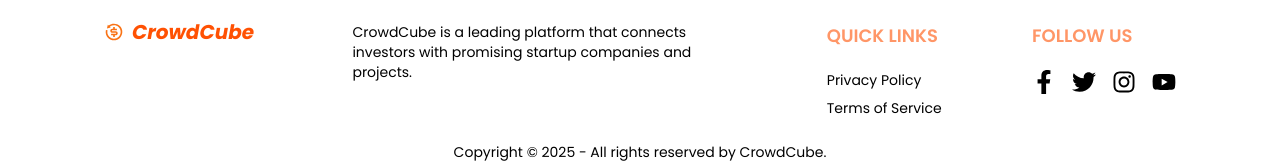
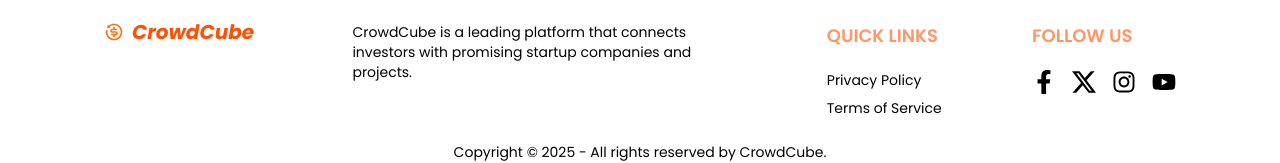
Before and after one commit to RaihanIslamRauf/b-10-a-10-client-side, a React (Vite) app: page /login in a window 1280 px wide. Shown: the part 882-1045 px from the top of the page. Built offline with nearby package versions, Linux system fonts and the light colour scheme; no server answers.

Commit message:
fixed social media links on footer and deployed to firebase

```diff
--- a/src/components/Footer.jsx
+++ b/src/components/Footer.jsx
@@ -1,4 +1,5 @@
-import { FaFacebookF, FaTwitter, FaInstagram, FaYoutube } from "react-icons/fa";
+import { FaFacebookF, FaInstagram, FaYoutube } from "react-icons/fa";
+import { SiX } from "react-icons/si";
 import { RiRefund2Line } from "react-icons/ri";
 import { Link } from "react-router-dom";
 
@@ -20,11 +21,9 @@
           <h6 className="footer-title text-lg font-semibold mb-3 text-[#FF5103]">Quick Links</h6>
           <ul className="flex flex-col gap-2">
             <li>
-              {/* Route for Privacy Policy */}
               <Link to="/privacyPolicy" className="hover:text-red-500">Privacy Policy</Link>
             </li>
             <li>
-              {/* Route for Terms of Service */}
               <Link to="/terms" className="hover:text-red-500">Terms of Service</Link>
             </li>
           </ul>
@@ -37,8 +36,8 @@
             <a href="https://facebook.com" target="_blank" rel="noopener noreferrer" className="hover:text-red-500">
               <FaFacebookF size={24} />
             </a>
-            <a href="https://twitter.com" target="_blank" rel="noopener noreferrer" className="hover:text-red-500">
-              <FaTwitter size={24} />
+            <a href="https://x.com" target="_blank" rel="noopener noreferrer" className="hover:text-red-500">
+              <SiX size={24} />
             </a>
             <a href="https://instagram.com" target="_blank" rel="noopener noreferrer" className="hover:text-red-500">
               <FaInstagram size={24} />
```
